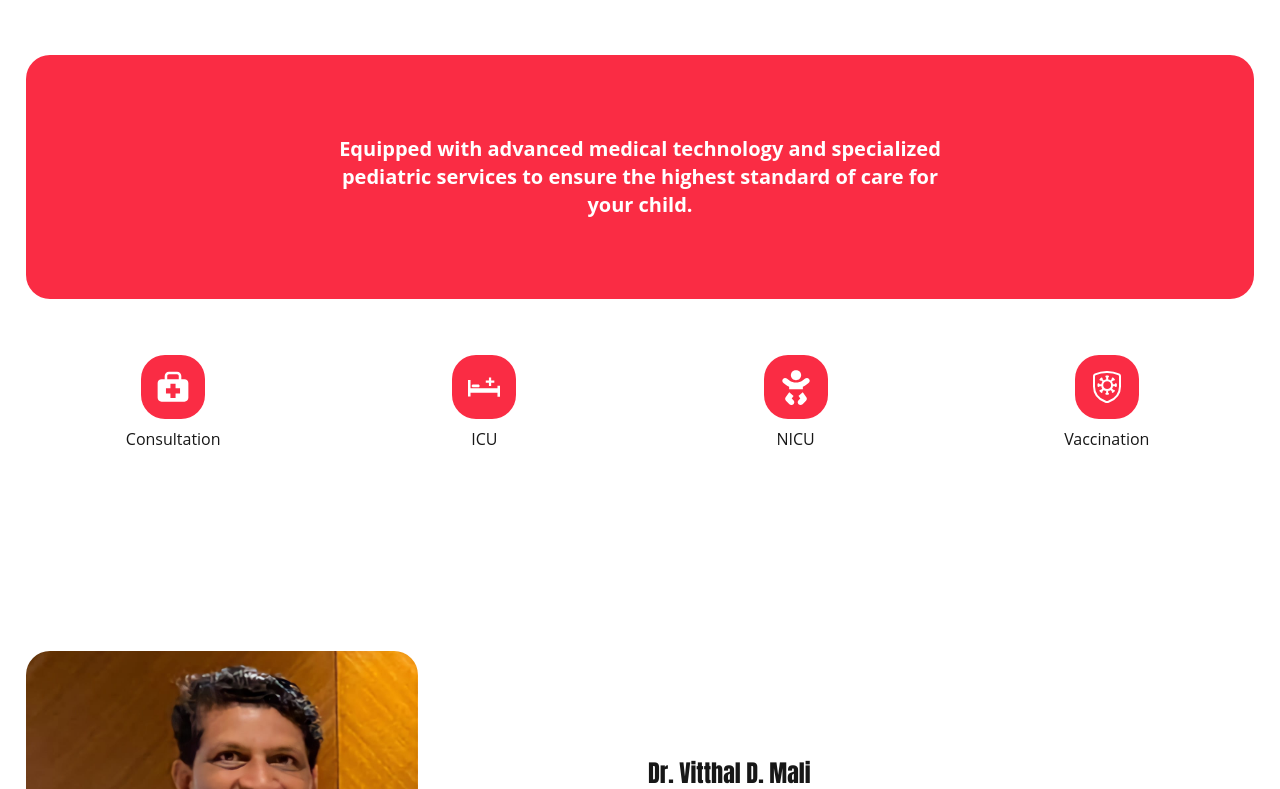
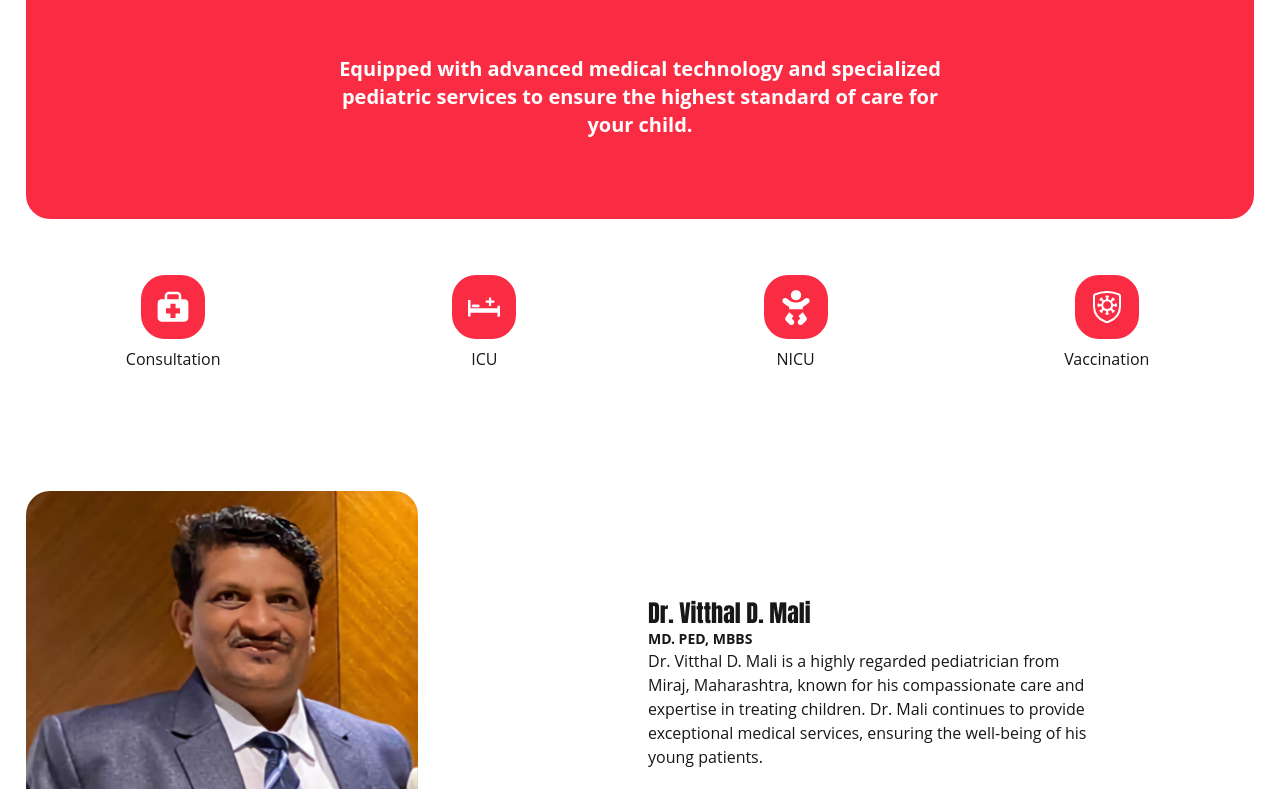
Before and after one commit to adityamali/mali_hospital, a Next.js app: page / in a window 1280 px wide. Shown: the part 1288-2077 px from the top of the page. Built offline with nearby package versions, Linux system fonts and the light colour scheme.

Commit message:
Brand Font fix

```diff
--- a/src/app/page.tsx
+++ b/src/app/page.tsx
@@ -32,7 +32,7 @@ import Contact from '@/components/home/Contact';
 export default function Home() {
 
   return (
-    <div className='flex flex-col gap-36'>
+    <div className='flex flex-col gap-16'>
       <HeroTest />
       <div className='w-full mt-9 flex flex-col justify-between items-center'>
         <div className='flex flex-col items-center w-[96%] rounded-3xl'>
--- a/src/data/services-home.tsx
+++ b/src/data/services-home.tsx
@@ -9,19 +9,19 @@ const services = [
         id: 2,
         title: 'ICU',
         description: 'Lorem ipsum dolor sit amet consectetur adipisicing elit. Fuga vel laboriosam soluta iure praesentium dolorum numquam perspiciatis delectus eum odit facilis, exercitationem debitis ipsa doloribus.',
-        icon: '/assets/icons/icu.svg',
+        icon: '/assets/icons/ICU.svg',
     },
     {
         id: 3,
         title: 'NICU',
         description: 'Lorem ipsum dolor sit amet consectetur adipisicing elit. Fuga vel laboriosam soluta iure praesentium dolorum numquam perspiciatis delectus eum odit facilis, exercitationem debitis ipsa doloribus.',
-        icon: '/assets/icons/nicu.svg',
+        icon: '/assets/icons/NICU.svg',
     },
     {
         id: 4,
         title: 'Vaccination',
         description: 'Lorem ipsum dolor sit amet consectetur adipisicing elit. Fuga vel laboriosam soluta iure praesentium dolorum numquam perspiciatis delectus eum odit facilis, exercitationem debitis ipsa doloribus.',
-        icon: '/assets/icons/vaccine.svg',
+        icon: '/assets/icons/Vaccine.svg',
     },
 ]
 
```
